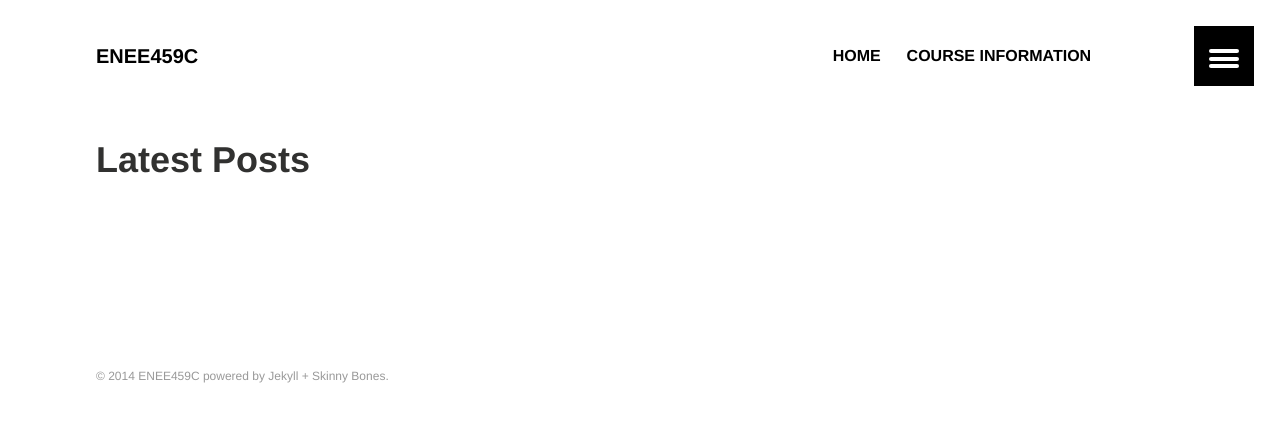
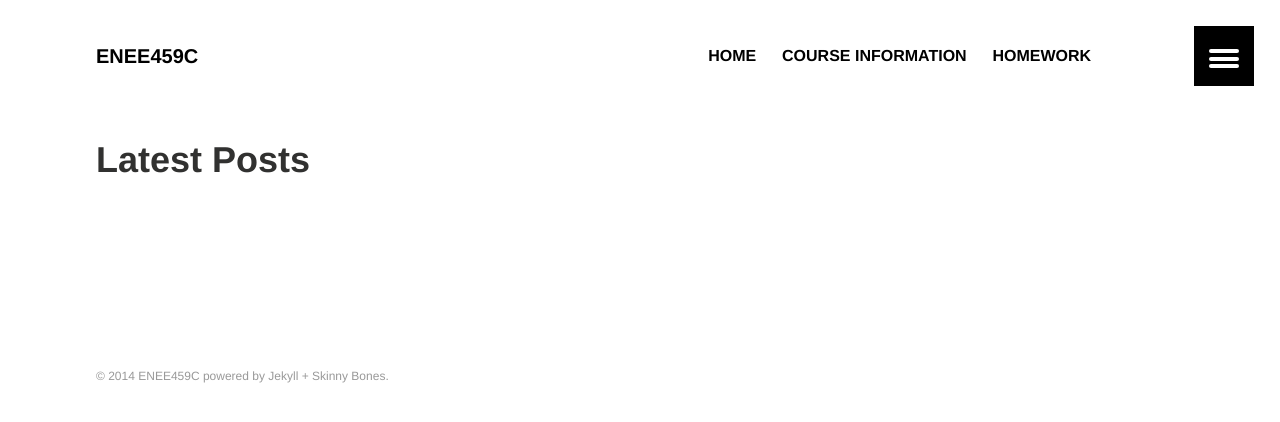
Before and after one commit to serrintine/serrintine.github.io, a Jekyll site: the page built from index.md, in a window 1280 px wide. Shown: the top 422 px of the page. Built offline with Jekyll 4.4.1, drawn with Linux system fonts in a browser that asks for light colours.

Commit message:
Updated navigation.yml

```diff
--- a/_data/navigation.yml
+++ b/_data/navigation.yml
@@ -9,3 +9,8 @@
   url: /course-info
   excerpt:
   image:
+
+- title: Homework
+  url: /homework
+  excerpt:
+  image:
```
